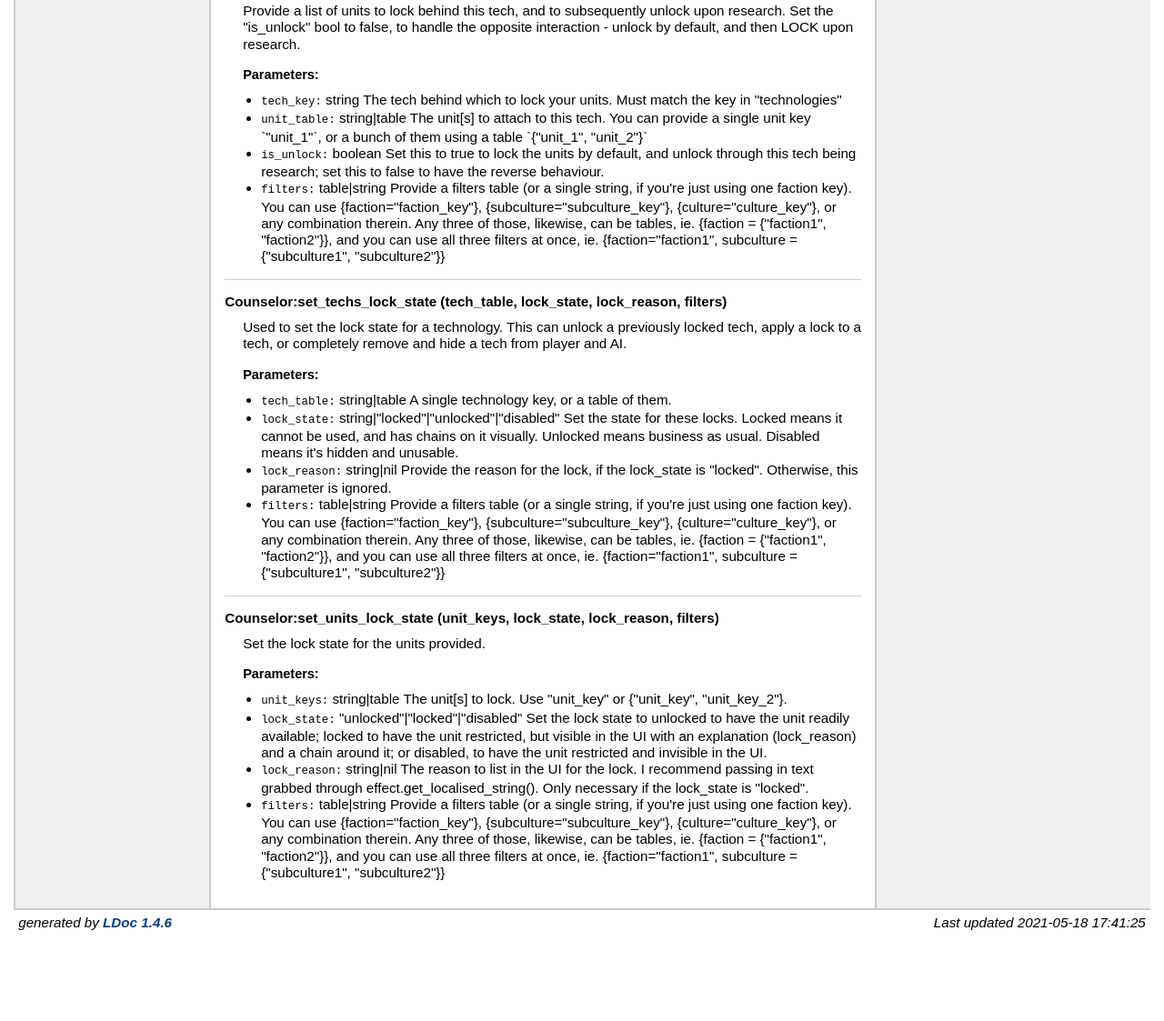
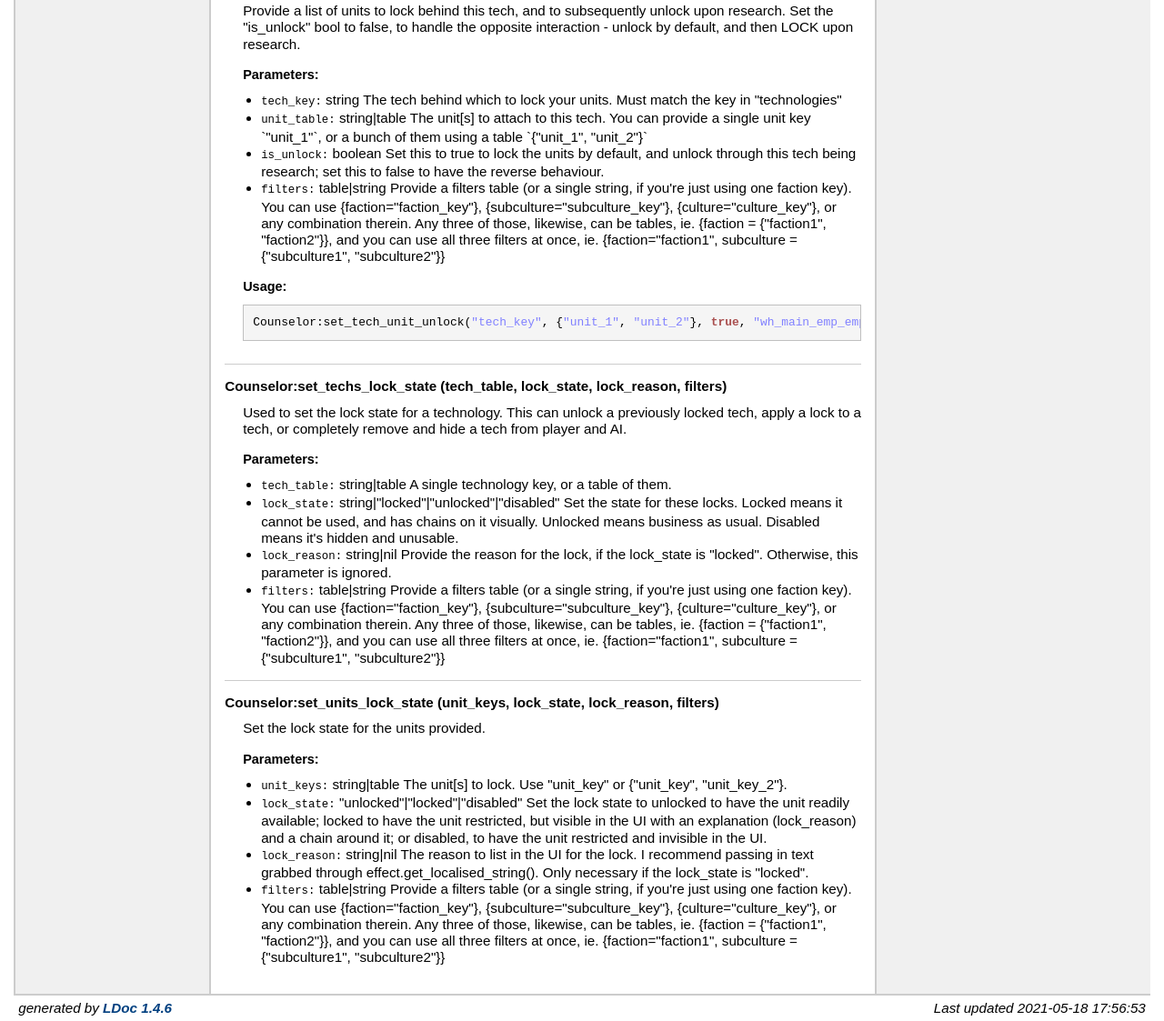
Before and after one commit to chadvandy/vandy_library, a plain HTML site: page docs/classes/CounselorAPI.html in a window 1280 px wide. Shown: the part 1532-2655 px from the top of the page at 91% size. Before the commit the page ends 2562 px from the top, so only its background shows below. Drawn offline with Linux system fonts and the light colour scheme.

Commit message:
Docs + Remove readme + fix unit text

```diff
--- a/docs/classes/CounselorAPI.html
+++ b/docs/classes/CounselorAPI.html
@@ -182,6 +182,10 @@
 
 
 
+    <h3>Usage:</h3>
+    <ul>
+        <pre class="example">Counselor:set_tech_unit_unlock(<span class="string">"tech_key"</span>, {<span class="string">"unit_1"</span>, <span class="string">"unit_2"</span>}, <span class="keyword">true</span>, <span class="string">"wh_main_emp_empire"</span>)</pre>
+    </ul>
 
 </dd>
     <dt>
@@ -249,7 +253,7 @@
 </div> <!-- id="main" -->
 <div id="about">
 <i>generated by <a href="http://github.com/stevedonovan/LDoc">LDoc 1.4.6</a></i>
-<i style="float:right;">Last updated 2021-05-18 17:41:25 </i>
+<i style="float:right;">Last updated 2021-05-18 17:56:53 </i>
 </div> <!-- id="about" -->
 </div> <!-- id="container" -->
 </body>
```
Also changed, not shown: docs/classes/vandy_lib.html (+1 -1 lines), docs/classes/vlib_TechObj.html (+1 -1 lines), docs/classes/vlib_TechState.html (+1 -1 lines), docs/classes/vlib_TechUI.html (+1 -1 lines), docs/classes/vlib_UnitObj.html (+1 -1 lines), docs/classes/vlib_UnitState.html (+1 -1 lines), docs/classes/vlib_UnitUI.html (+1 -1 lines), docs/classes/vlib_camp_counselor.html (+1 -1 lines), docs/classes/vlib_pr_manager.html (+1 -1 lines), docs/classes/vlib_pr_obj.html (+4 -4 lines), docs/index.html (+1 -1 lines), docs/modules/CampCounselor.html (+1 -1 lines), 3 other files.
